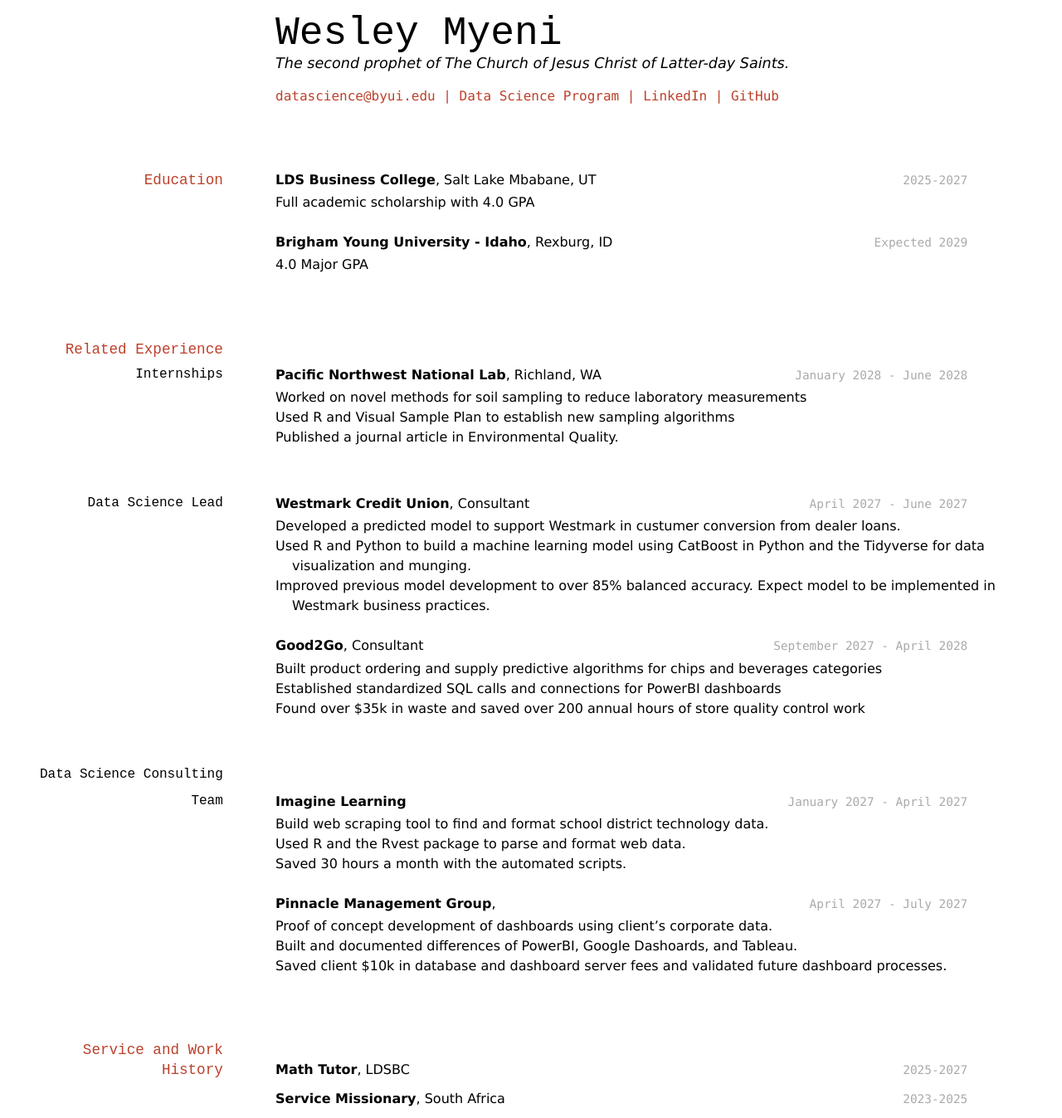
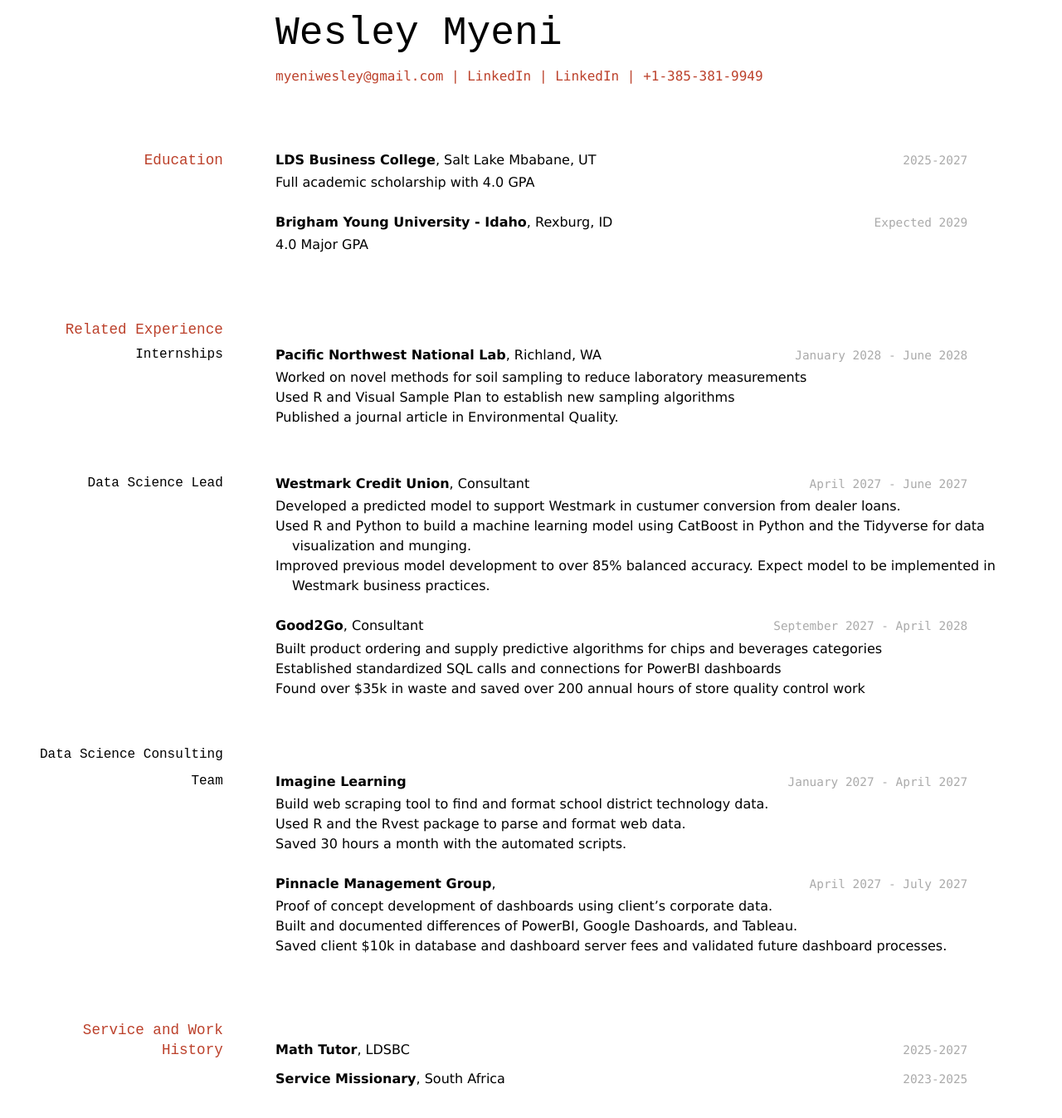
Before and after one commit to myeniwesley/Myeni_Resume, a Jekyll site: the page built from docs/index.md, in a window 1280 px wide. Shown: the whole page at 83% size. Built offline with Jekyll 4.4.1, drawn with Linux system fonts in a browser that asks for light colours; after the commit the page ends 1323 px from its top, so only the background shows below that.

Commit message:
Contacts

```diff
--- a/docs/index.md
+++ b/docs/index.md
@@ -3,13 +3,13 @@ layout: cv
 title: Wesley Myeni Resume
 ---
 # Wesley Myeni
-The second prophet of The Church of Jesus Christ of Latter-day Saints.
+
 
 <div id="webaddress">
-<a href="datascience@byui.edu">datascience@byui.edu</a>
-| <a href="https://byuidatascience.github.io/development.html">Data Science Program</a>
+<a href="mailto:myeniwesley@gmail.com ">myeniwesley@gmail.com </a>
+| <a href="www.linkedin.com/in/wesley-myeni-5a2008117">LinkedIn</a>
 | <a href="https://www.linkedin.com/groups/13537407/">LinkedIn</a>
-| <a href="https://github.com/byuids-resumes">GitHub</a>
+| <a href="https:+1-385-381-9949">+1-385-381-9949</a>
 </div>
 
 <!-- https://www.monique.tech/the-art-of-markdown -->
```
